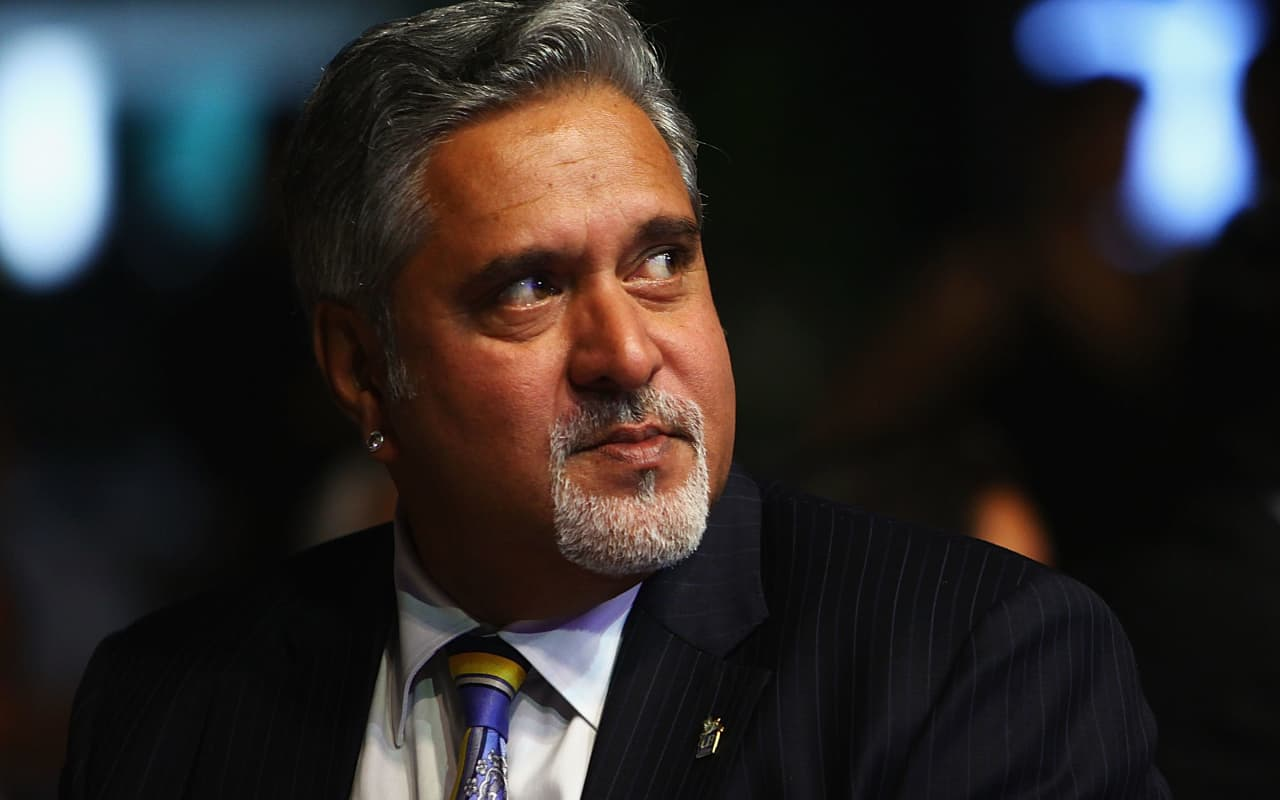
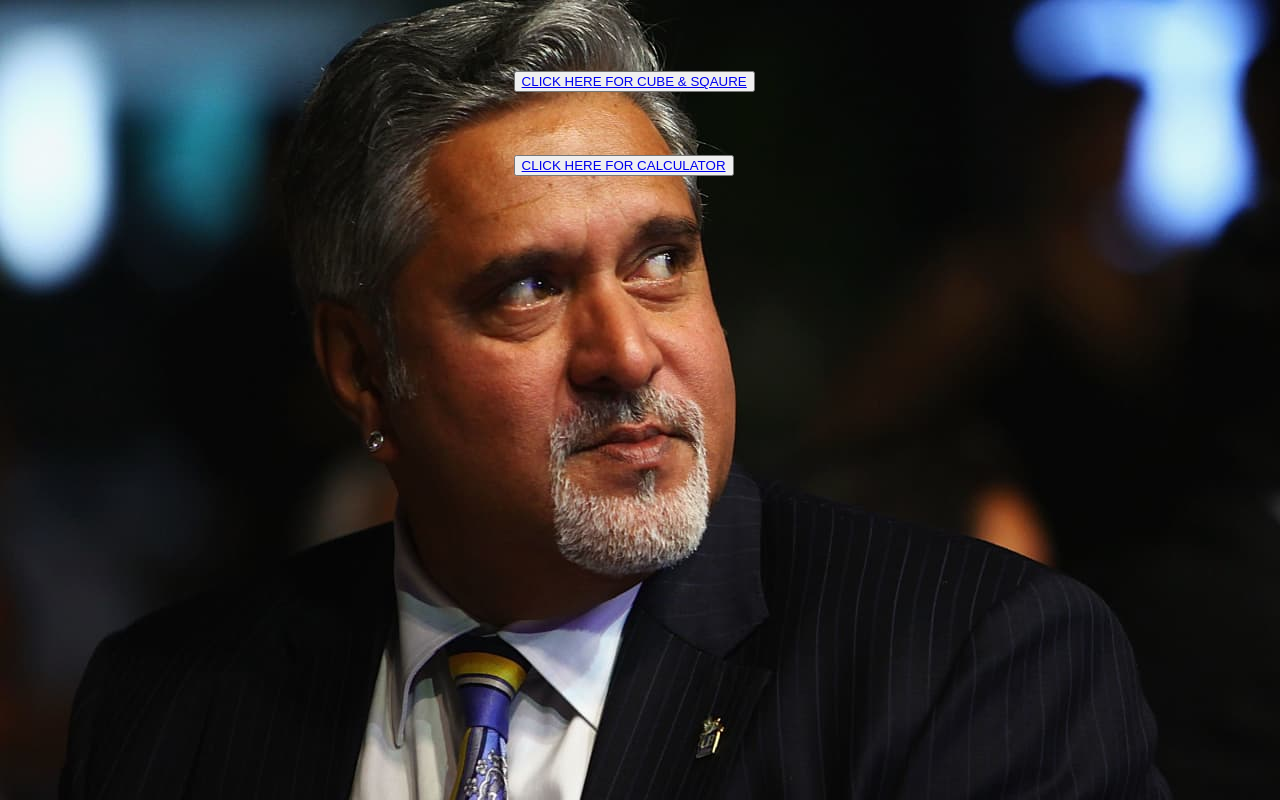
Before and after one commit to Darshan181002/Home, a plain HTML site: page index.html in a window 1280 px wide. Shown: the top 800 px of the page. Drawn offline with Linux system fonts and the light colour scheme.

Commit message:
Add files via upload

```diff
--- a/index.html
+++ b/index.html
@@ -13,7 +13,10 @@
             background-image: url("vijay.jpeg");
         }
 
-
+        button{
+            margin-top: 5%;
+            margin-left: 40%;
+        }
 
         @media (max-width: 600px) {
 
@@ -21,13 +24,15 @@
             font-family: Arial, sans-serif;
             background-image: url("vijay-res.jpg");
             background-position-x: center;
+
              }
-        }
-
-        button{
+             button{
             margin-top: 65%;
             margin-left: 20%;
         }
+        }
+
+
 
     </style>
 
```
